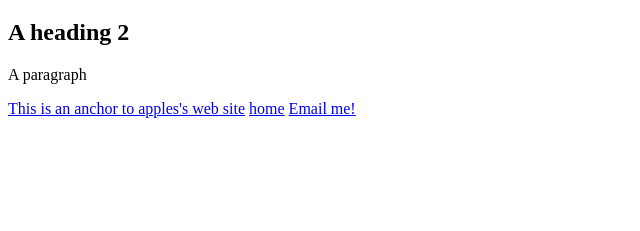
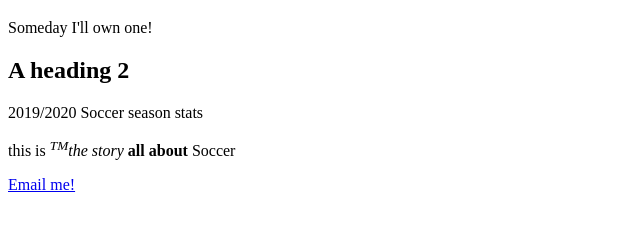
Before and after one commit to zmohame1/assignment1, a plain HTML site: page index.html in a window 1280 px wide. Shown: the part 61-292 px from the top of the page, without its empty margins (0-640 px from the left). Drawn offline with Linux system fonts and the light colour scheme.

Commit message:
added structure

```diff
--- a/index.html
+++ b/index.html
@@ -2,20 +2,27 @@
 <html lang="en">
 <head>
     <meta charset="utf-8">
-    <title>My Title</title>
+    <title>All About Socer</title>
     <link rel="stylesheet" type="text/css" href="css/styles.css">
 </head>
 <body>
     <h1>A heading 1</h1>
+
+    Someday I'll own one!
+
+
     <h2>A heading 2</h2>
-    <p>A paragraph</p>
+    2019/2020 Soccer season stats
 
-    <a href="http://www.apple.com">This is an anchor to apples's web site</a>
 
-    <a href="index.html">home</a>
+    <p>this is <em> <sup>TM</sup>the story</em> <strong>all about</strong> Soccer</p>
+
 
     <a href="mailto:zmohame1@mail.naz.edu">Email me!</a>
 
 
+
+
+
     </body>
 </html>
```
Also changed, not shown: features.html (added, +13 -0 lines).
